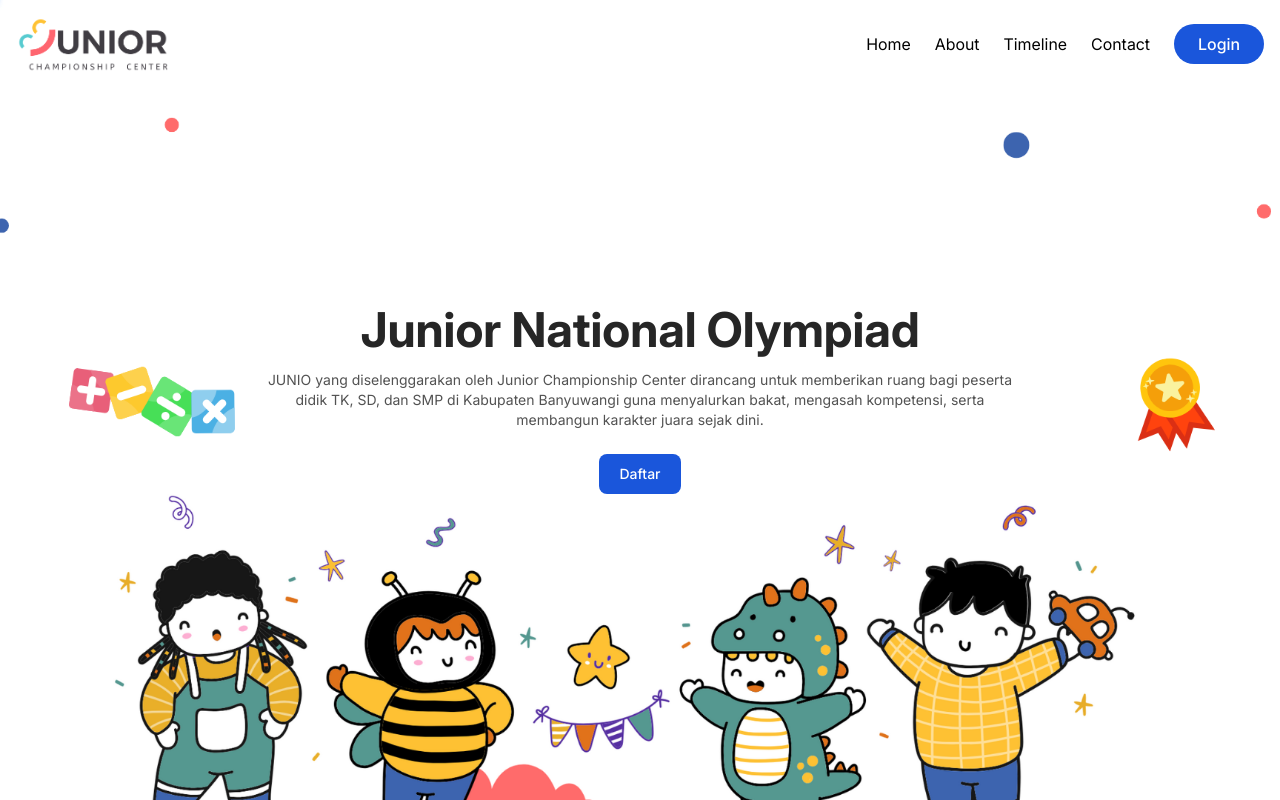
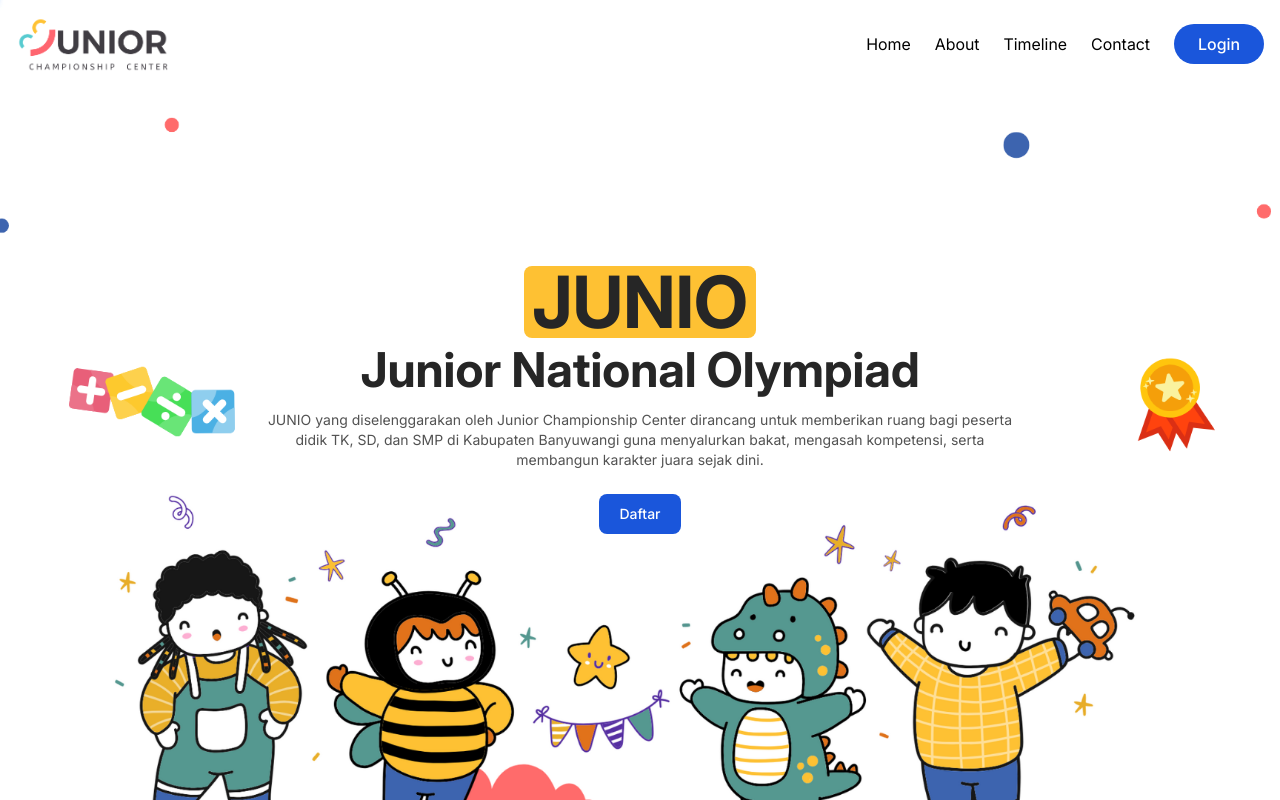
Before and after one commit to Firay24/JD-FiraYusiRukmana-jcc-frontend, a Next.js app: page / in a window 1280 px wide. Built offline with nearby package versions, Linux system fonts and the light colour scheme.

Commit message:
feat(ui): update home page design
- Add new title styling
- Add new color palette
- Improve text formatting

```diff
--- a/src/app/page.tsx
+++ b/src/app/page.tsx
@@ -89,7 +89,8 @@
         >
           <div className="relative z-10 flex h-full flex-col items-center justify-center text-center">
             <div className="flex flex-col items-center">
-              <h1 className="text-3xl font-bold text-neutral-800 md:text-5xl">Junior National Olympiad</h1>
+              <h1 className="bg-base-yellow mb-2 rounded-lg px-2 text-5xl font-bold text-neutral-800 md:text-7xl">JUNIO</h1>
+              <h2 className="text-3xl font-bold text-neutral-800 md:text-5xl">Junior National Olympiad</h2>
               <p className="mt-4 w-[90%] text-sm text-neutral-600 md:max-w-[60%]">JUNIO yang diselenggarakan oleh Junior Championship Center dirancang untuk memberikan ruang bagi peserta didik TK, SD, dan SMP di Kabupaten Banyuwangi guna menyalurkan bakat, mengasah kompetensi, serta membangun karakter juara sejak dini.</p>
               <button type="button" className="mt-6 rounded-lg bg-blue-700 px-5 py-2.5 text-sm font-medium text-white hover:bg-blue-800 focus:outline-none focus:ring-4 focus:ring-blue-300 dark:bg-blue-600 dark:hover:bg-blue-700 dark:focus:ring-blue-800">
                 Daftar
--- a/tailwind.config.ts
+++ b/tailwind.config.ts
@@ -37,6 +37,12 @@
     colors: {
       white: "rgb(var(--color-white) / 1)",
       black: "rgb(var(--color-black) / 1)",
+      base: {
+        navy: "#242748",
+        yellow: "#FEC133",
+        pink: "#FF6B6B",
+        blue: "#56CACE",
+      },
       primary: {
         100: "rgb(var(--color-primary-100) / 1)",
         200: "rgb(var(--color-primary-200) / 1)",
```
